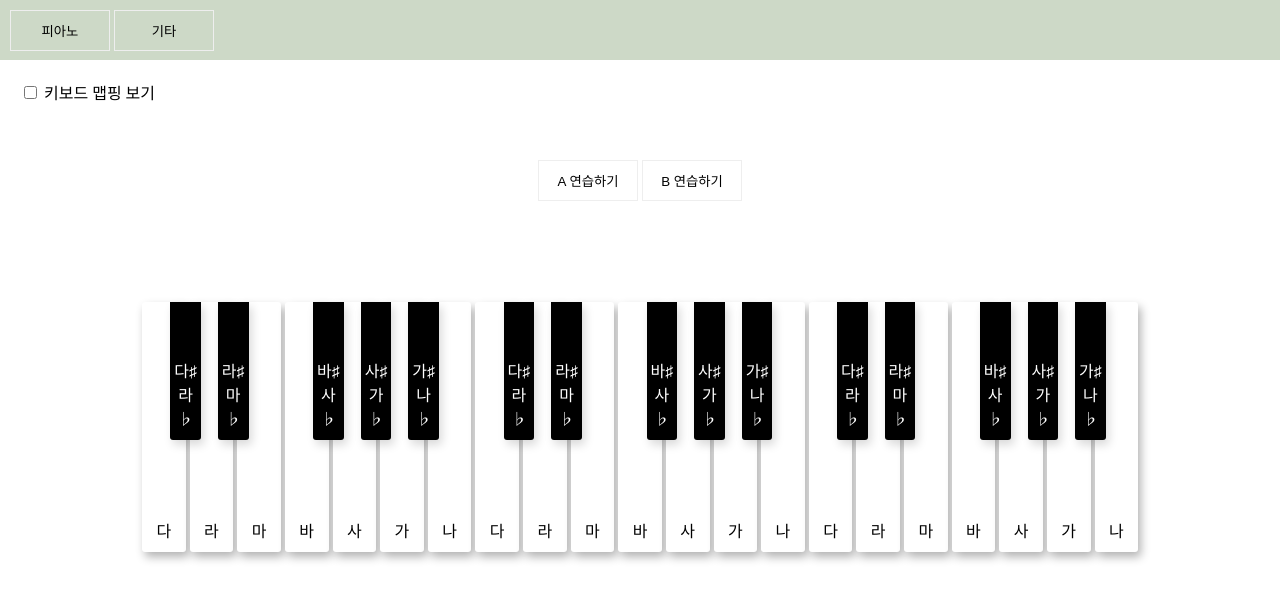
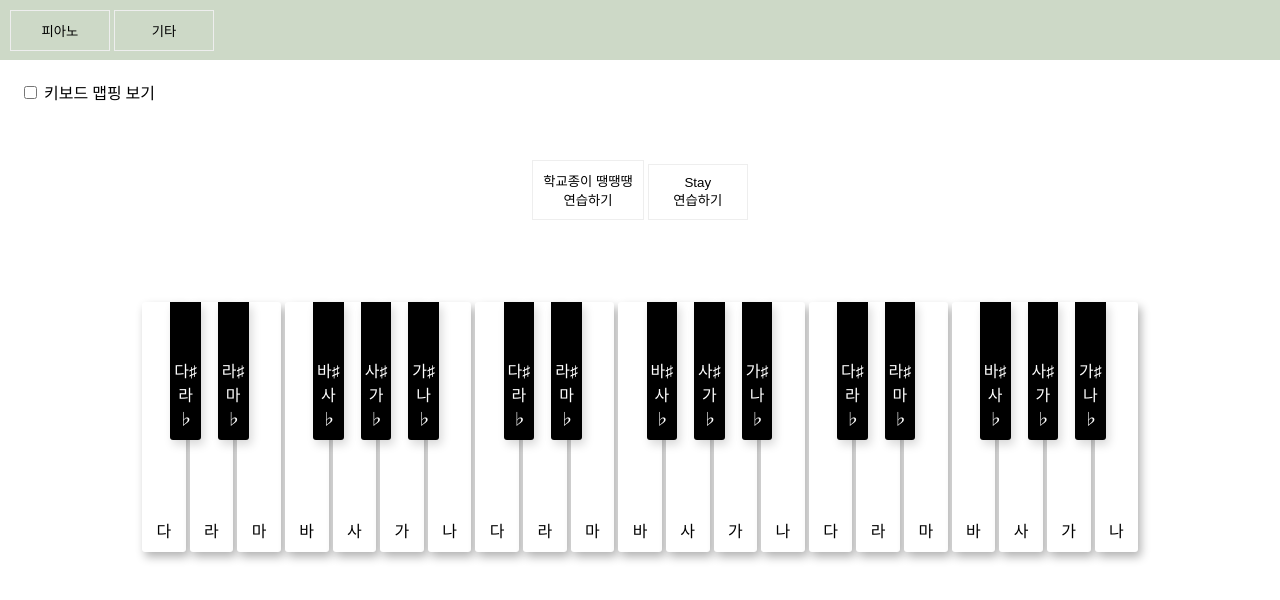
Before and after one commit to Ho0ony/demo, a plain HTML site: page index.html in a window 1280 px wide. Both pictures are taken after a click on the button "피아노". Drawn offline with nearby package versions, Linux system fonts and the light colour scheme.

Commit message:
Update index.html

```diff
--- a/index.html
+++ b/index.html
@@ -188,10 +188,10 @@
     <div class="exercise-board">
       <div style="text-align: center;">
       <button id="ex1">
-      A 연습하기
+      학교종이 땡땡땡<br/>연습하기
       </button>
       <button id="ex2">
-      B 연습하기
+      Stay<br/>연습하기
       </button>
 
       </div>
```
